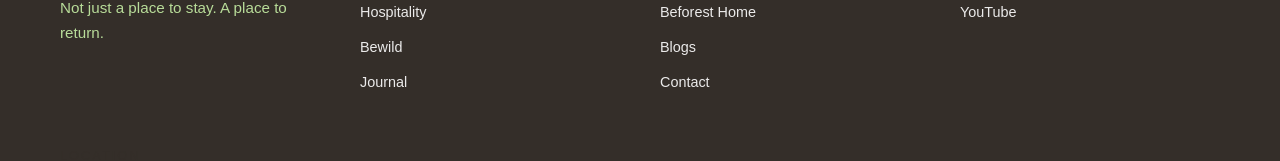
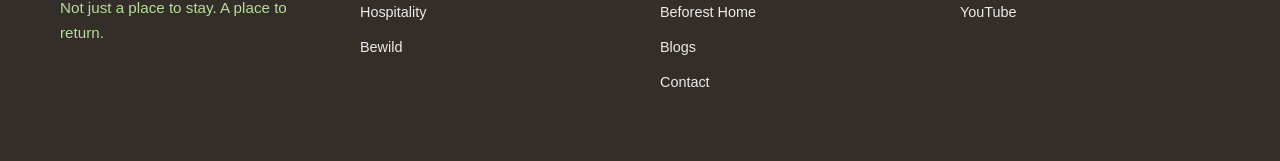
Before and after one commit to harshaislive/hospitality, a Next.js app: page / in a window 1280 px wide. Shown: the part 6980-7141 px from the top of the page. Built offline with nearby package versions, Linux system fonts and the light colour scheme; a web font is replaced by a local one.

Commit message:
Remove Journal link from footer

```diff
--- a/app/components/Footer.tsx
+++ b/app/components/Footer.tsx
@@ -25,7 +25,6 @@ export default function Footer() {
           <Link href="#" className="block text-off-white mb-[12px] text-[0.9rem] opacity-90 hover:text-warm-yellow hover:opacity-100 transition-all duration-300">Collectives</Link>
           <Link href="#" className="block text-off-white mb-[12px] text-[0.9rem] opacity-90 hover:text-warm-yellow hover:opacity-100 transition-all duration-300">Hospitality</Link>
           <Link href="#" className="block text-off-white mb-[12px] text-[0.9rem] opacity-90 hover:text-warm-yellow hover:opacity-100 transition-all duration-300">Bewild</Link>
-          <Link href="#" className="block text-off-white mb-[12px] text-[0.9rem] opacity-90 hover:text-warm-yellow hover:opacity-100 transition-all duration-300">Journal</Link>
         </div>
 
         <div className="flex-1 min-w-[200px]">
```
